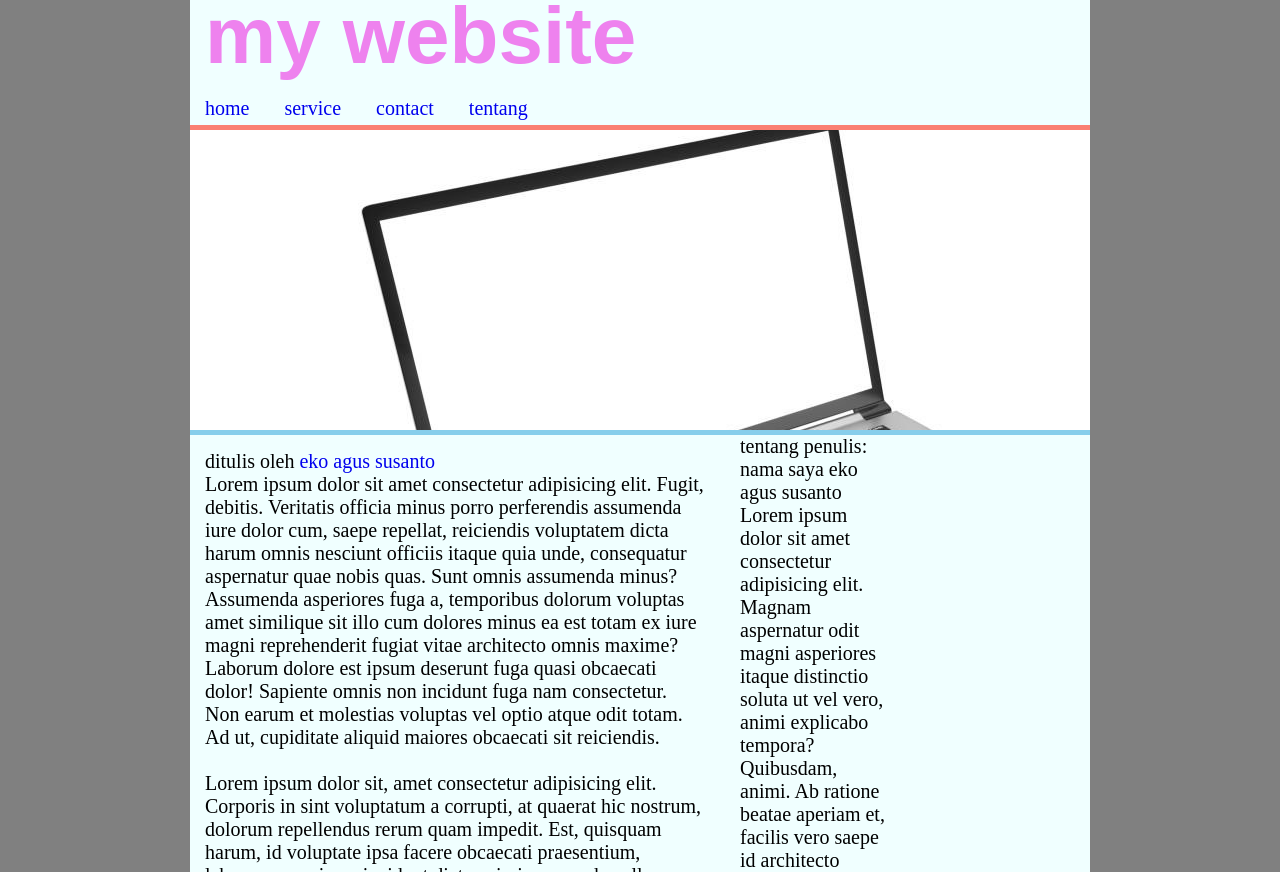
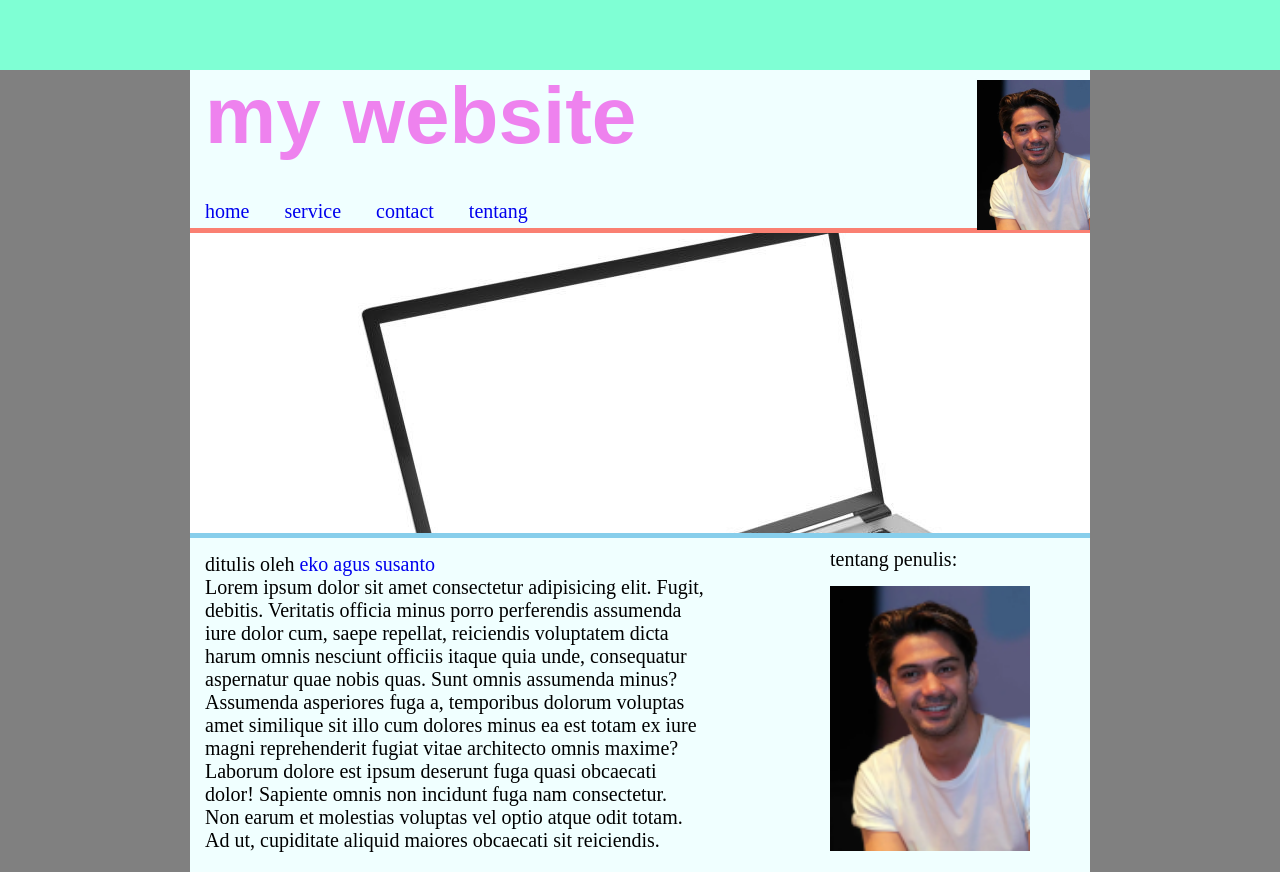
Before and after one commit to echointhemind/project-1, a plain HTML site: page index.html in a window 1280 px wide. Shown: the top 872 px of the page. Drawn offline with Linux system fonts and the light colour scheme.

Commit message:
menambahkan fitur pada html dan css

```diff
--- a/index.html
+++ b/index.html
@@ -7,9 +7,14 @@
     <link rel="stylesheet" href="style.css">
 </head>
 <body>
+    <div class="top-bar"></div>
     <div class="container">
+
         <div class="header">
+
+
             <h1 class="judul">my website</h1>
+            <a class="facebook" href="https://web.facebook.com/?_rdc=1&_rdr" target="_blank"><img src="reza.png" alt="gambar facebook"></a>
             <ul>
                 <li><a href="#">home</a></li>
                 <li><a href="#">service</a></li>
@@ -33,6 +38,7 @@
         </div>
             <div class="sidebar">
                 <p class="tentang">tentang penulis:</p>
+                <img src="reza.png" alt="reza">
                 <p class="nama">nama saya eko agus susanto</p>
                 <p class="keterangan">Lorem ipsum dolor sit amet consectetur adipisicing elit. Magnam aspernatur odit magni asperiores itaque distinctio soluta ut vel vero, animi explicabo tempora? Quibusdam, animi. Ab ratione beatae aperiam et, facilis vero saepe id architecto laboriosam accusantium! Facere eum mollitia cumque doloribus vel sequi ut inventore ratione quaerat. Maiores, nostrum impedit.</p>
             </div>
--- a/style.css
+++ b/style.css
@@ -9,12 +9,23 @@ html{
 
 body{background-color: gray;}
 
+.top-bar{
+    position: fixed;
+    top: 0;
+    left: 0;
+    right: 0;
+    height: 70px;
+    background-color: aquamarine;
+    z-index: 99;
+}
+
 
 .container{
     width: 900px;
     margin: auto;
-    margin-top: -30px;
+    margin-top: 70px;
     background-color: azure;
+    position: relative;
 }
 
 .header .judul{
@@ -25,7 +36,15 @@ body{background-color: gray;}
     margin-left: 15px;
 }
 
+.header .facebook{
+    display: inline-block;
 
+}
+.header .facebook img{
+    position: absolute;
+    right: 0;
+    top: 10px;
+}
 
 .header ul li{
     display: inline-block;
@@ -77,9 +96,7 @@ body{background-color: gray;}
 }
 
 
-.main{
-    width: 700px;
-}
+
 
 .main .konten{
     width: 500px;
@@ -88,9 +105,21 @@ body{background-color: gray;}
     box-sizing: border-box;
 }
  .main .sidebar{
-    width: 150px;
+    width: 250px;
     float: right;
+    margin: 10px;
 
+}
+
+
+.sidebar img{
+    width: 200px;
+    margin-bottom: 25px;
+}
+
+
+.main .sidebar .tentang{
+    margin-bottom: 15px;
 }
 .clear{
     clear: both;
```
Also changed, not shown: reza.png (added).
